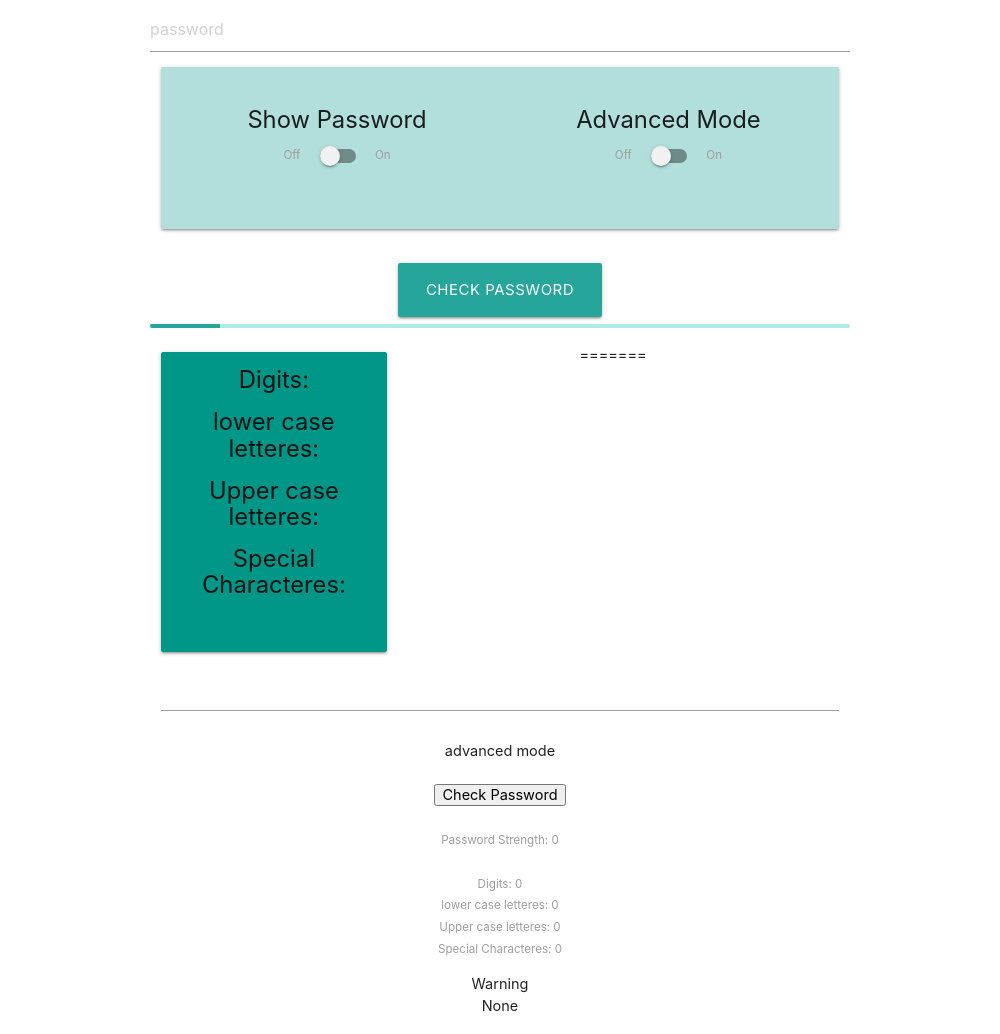
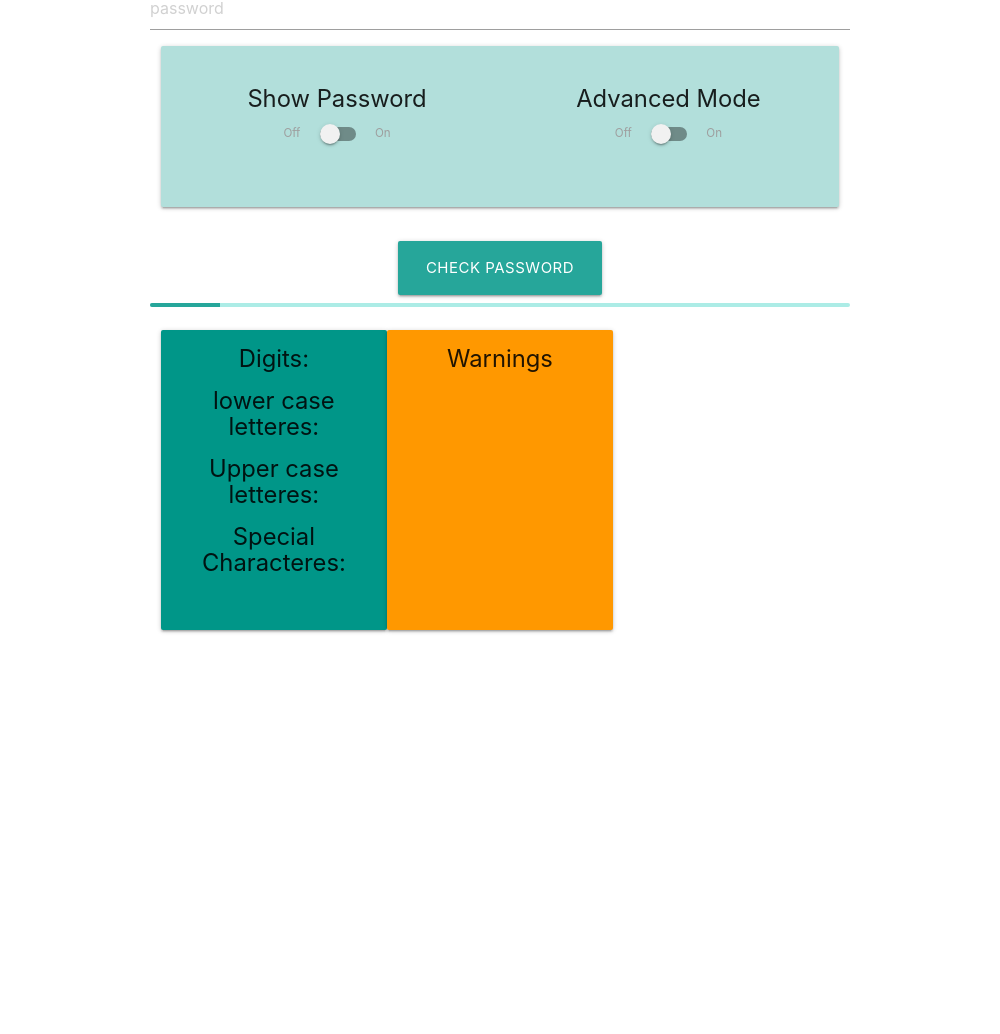
Before and after one commit to yunus-neg/CheckPassword, an Electron app: page index.html in a window 1000 px wide. Shown: the part 146-1180 px from the top of the page. After the commit the page ends 810 px from the top, so only its background shows below. Drawn offline with nearby package versions, Linux system fonts and the light colour scheme.

Commit message:
Design Fix

```diff
--- a/index.html
+++ b/index.html
@@ -5,7 +5,7 @@
   <meta charset="UTF-8">
   <!--Import materialize.css-->
   <link rel="stylesheet" href="node_modules/materialize-css/dist/css/materialize.min.css" media="screen,projection" />
-<link rel="stylesheet" href="assets/css/style.css">
+  <link rel="stylesheet" href="assets/css/style.css">
   <meta name="viewport" content="width=device-width, initial-scale=1.0">
   <meta http-equiv="X-UA-Compatible" content="ie=edge">
   <title>Document</title>
@@ -13,7 +13,6 @@
 </head>
 
 <body>
-<<<<<<< HEAD
   <div class="container">
     <center>
       <h1>PassWord Checker</h1>
@@ -51,46 +50,23 @@
       <a class="waves-effect waves-light btn-large" onclick='checkPassword()'>Check Password</a>
 
       <div class="progress">
-          <div class="determinate" id='progressBar'></div>
+        <div class="determinate" id='progressBar'></div>
       </div>
+
       <h5 id="PasswordStrength"></h5>
+
       <div class="row">
         <div class="col m12">
-
           <div class=" teal col m4 card small">
             <h5 id="Digit">Digits:</h5>
             <h5 id="LowerCaseLetter">lower case letteres:</h5>
             <h5 id="UpperCaseLetter">Upper case letteres:</h5>
             <h5 id="SpecialCharacter">Special Characteres:</h5>
           </div>
-=======
-  <center>
-  <input type="text" id="PasswordField" pattern="[0-9]" >
-  <br>
-  <br>
-  <input type="checkbox" id="AdvancedMode">advanced mode
-  <br>
-  <br>
-  <button onclick='calculatePasswordStrength(document.getElementById("PasswordField").value);' >Check Password</button>
-  <br>
-  <br>
-  <label id="PasswordStrength">Password Strength: 0</label><br><br>
-  <label id="Digit">Digits: 0</label><br>
-  <label id="LowerCaseLetter">lower case letteres: 0</label><br>
-  <label id="UpperCaseLetter">Upper case letteres: 0</label><br>
-  <label id="SpecialCharacter">Special Characteres: 0</label><br>
-  <p id="Warning">Warning<br>None</p>
-  <p id="CommonPassword"></p>
-</center>
-
-<script src="index.js"></script>
-<script src="node_modules/jquery/dist/jquery.min.js"></script>
->>>>>>> 19a55b8ae79b16261b0722c536e9a57a56c14a0c
 
           <div class=" orange col m4 card small">
             <h5 id="Warning">Warnings</h5>
           </div>
-
         </div>
       </div>
 
```
